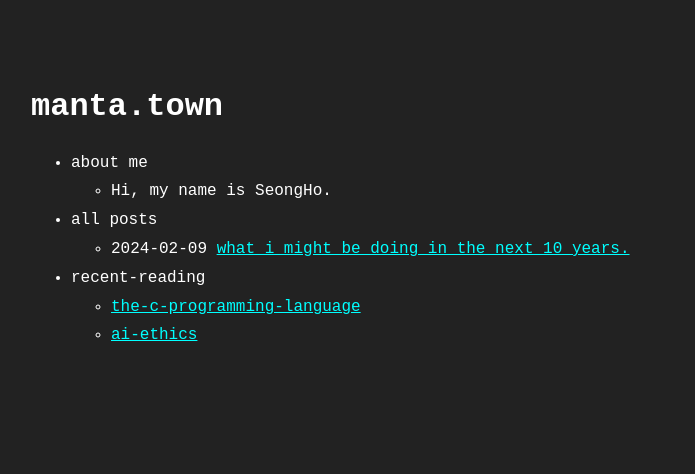
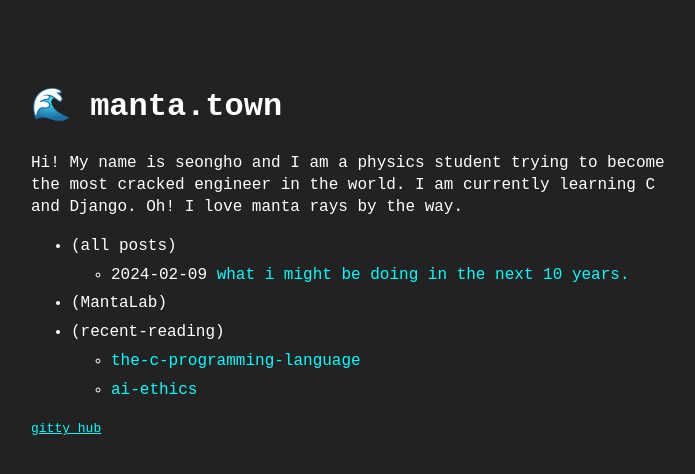
Before and after one commit to psh0078/psh0078.github.io, a Jekyll site: the page built from index.md, in a window 1280 px wide. Shown: the top 474 px of the page, without its empty margins (289-984 px from the left). Built offline with Jekyll 4.4.1, drawn with Linux system fonts in a browser that asks for light colours.

Commit message:
📝 update

```diff
--- a/_config.yml
+++ b/_config.yml
@@ -1,10 +1,11 @@
-title: manta.town # name of the site
+title: 🌊 manta.town # name of the site
 author: SeongHo Park # name of site's author
 email: nws0078@gmail.com # email of site's author
 url: https://psh0078.github.io # root address of the site
 baseurl: "" # subpath of the site, e.g. "/blog" (leave it blank "" if you're site shouldn't use a subpath)
 description: > # description of the site (multiple lines allowed)
-  I love manta rays.
+  Hi! My name is seongho and I am a physics student trying to become the most cracked engineer in the world. I am currently learning C and Django.
+  Oh! I love manta rays by the way.
 github_username: psh0078
 
 permalink: /:slug.html
@@ -18,7 +19,7 @@ theme_config:
   appearance: "dark" # can be "light", "dark" or "auto"
   back_home_text: ".." # customize text for homepage link in post layout
   date_format: "%Y-%m-%d" # customize how date is formatted
-  show_description: false # show blog description in home page
+  show_description: true # show blog description in home page
 
 sass:
   style: :compressed
--- a/_data/menu.yml
+++ b/_data/menu.yml
@@ -2,18 +2,16 @@
 # https://github.com/riggraz/no-style-please#customize-the-menu
 
 entries:
-  - title: about me
-    entries:
-      - title: Hi, my name is SeongHo.
-
-  - title: all posts
+  - title: (all posts)
     post_list:
       limit: 5
       show_more: true
       show_more_text: see archive...
       show_more_url: archive.html
 
-  - title: recent-reading
+  - title: (MantaLab)
+
+  - title: (recent-reading)
     entries:
       - title: the-c-programming-language
         url: https://www.goodreads.com/book/show/515601.The_C_Programming_Language
--- a/_layouts/home.html
+++ b/_layouts/home.html
@@ -11,3 +11,4 @@ layout: default
 {%-include menu_item.html collection=site.data.menu.entries-%}
 
 {{ content }}
+<a href="https://github.com/psh0078" id="githubLink">gitty hub</a>
--- a/_posts/2024-02-09-About-my-future.markdown
+++ b/_posts/2024-02-09-About-my-future.markdown
@@ -11,3 +11,5 @@ I'm going to list everything that I even gave a slight thought about doing for m
 - Aerodynamics: Build a space map that shows you the force field along with the geographical map of the solar system. I'm pretty sure NASA has already built something more or less similar to this.
 
 I seem to have more ideas, but I would be working somewhere boring doing tedious jobs everyday.  From a web crawer to solar system atlas, ideas might vary in its size and value to the world, but what is really important is that I do not stop building what I find exciting.
+
+Or I might disappear and go study manta rays at some random island near Ecuador 😁
--- a/_sass/no-style-please.scss
+++ b/_sass/no-style-please.scss
@@ -1,12 +1,17 @@
 // -------------- THEME SWITCHER -------------- //
 @mixin dark-appearance {
   // filter: invert(1);
-  background-color: #222222 !important;
-  color: white !important;
+  background-color: #222222;
+  color: white;
   a {
-    color: cyan !important;
+    color: cyan;
+    text-decoration: none;
     &:visited {
-      color: lighten(cyan, 20%) !important;
+      color: lighten(cyan, 20%);
+    }
+    &#githubLink {
+      text-decoration: underline;
+      font-size: medium;
     }
   }
   img {
@@ -70,14 +75,14 @@ hr {
 table { width: 100%; }
 
 table, th, td {
-  border: thin solid black;
+  border: thin solid 222222;
   border-collapse: collapse;
   padding: 0.4rem;
 }
 
 code {
   color: white;
-  background: black;
+  background: 222222;
 }
 
 div.highlighter-rouge code {
@@ -89,7 +94,7 @@ div.highlighter-rouge code {
 
 blockquote {
   font-style: italic;
-  border: thin solid black;
+  border: thin solid 222222;
   padding: 1rem;
 
   p { margin: 0; }
```
